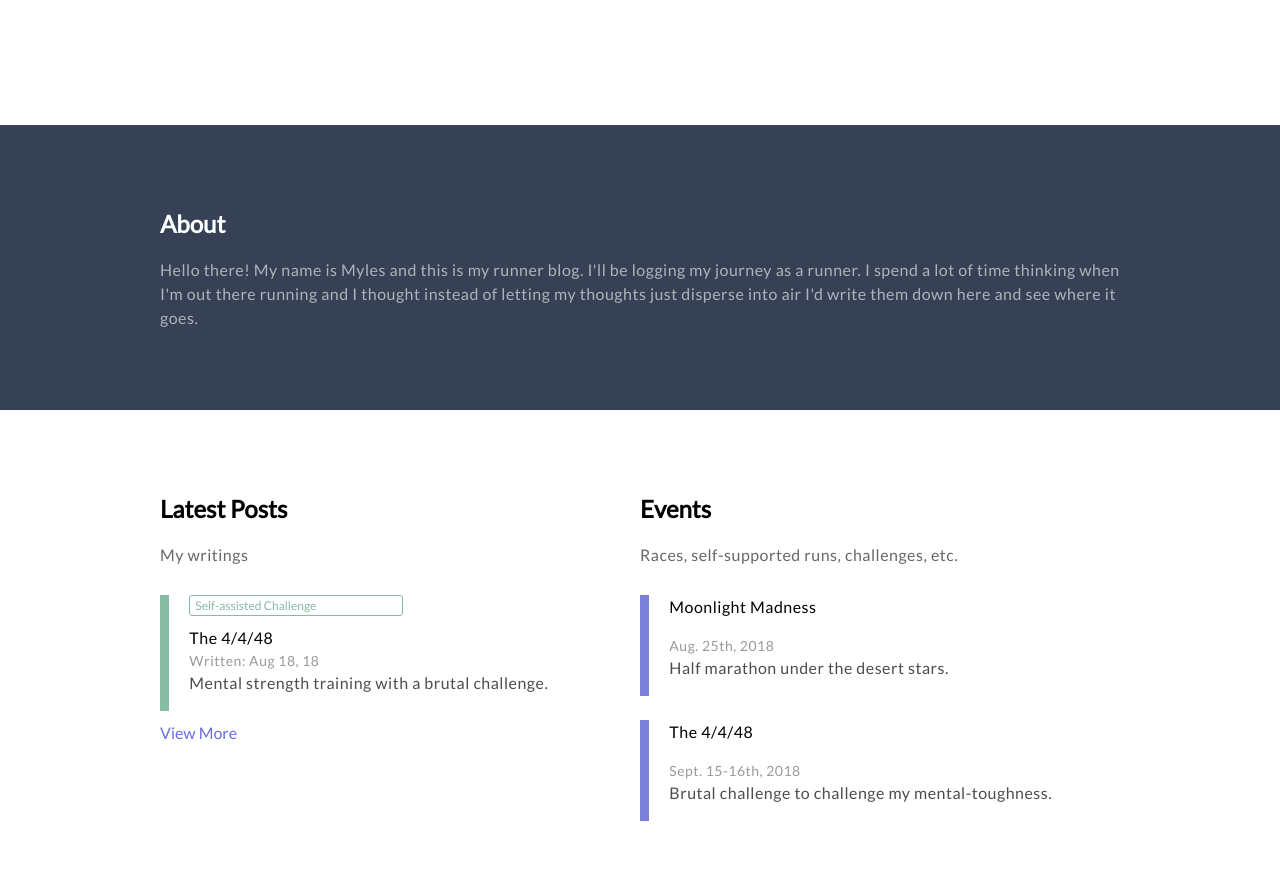
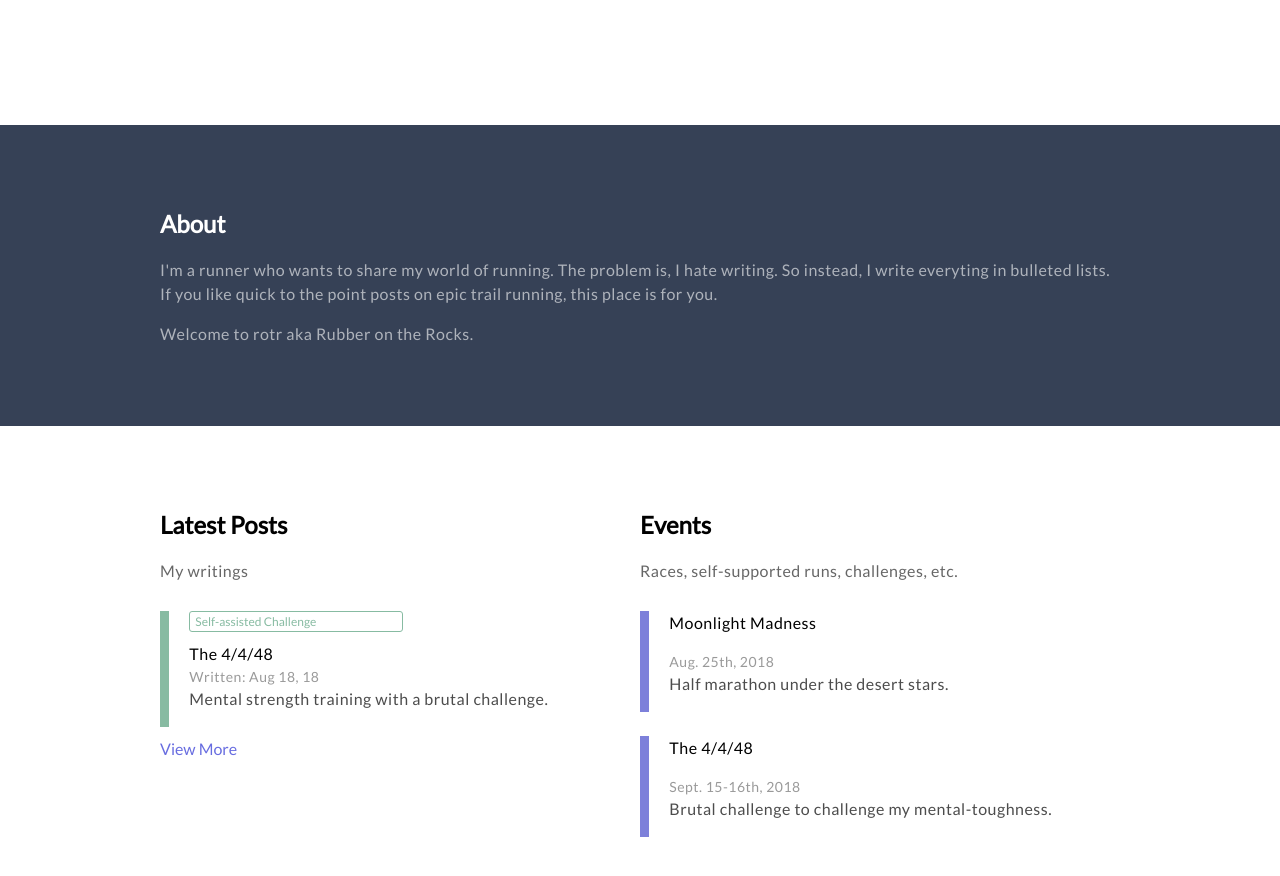
Before and after one commit to enriquezm/rotr, a Jekyll site: the page built from index.md, in a window 1280 px wide and 900 px high, scrolled down 761 px. Shown: the top 876 px of the window. Built offline with Jekyll 4.4.1, drawn with Linux system fonts in a browser that asks for light colours; nearby versions of some CDN libraries.

Commit message:
Update with purpose.

```diff
--- a/_includes/about.html
+++ b/_includes/about.html
@@ -1,5 +1,8 @@
 <!-- About paragraph -->
 <h2>About</h2>
 <p class="bg-dark">
-  Hello there! My name is Myles and this is my runner blog. I'll be logging my journey as a runner. I spend a lot of time thinking when I'm out there running and I thought instead of letting my thoughts just disperse into air I'd write them down here and see where it goes.
+  I'm a runner who wants to share my world of running. The problem is, I hate writing. So instead, I write everyting in bulleted lists. If you like quick to the point posts on epic trail running, this place is for you.
 </p>
+<p class="bg-dark">
+  Welcome to rotr aka Rubber on the Rocks.
+</p>
```
